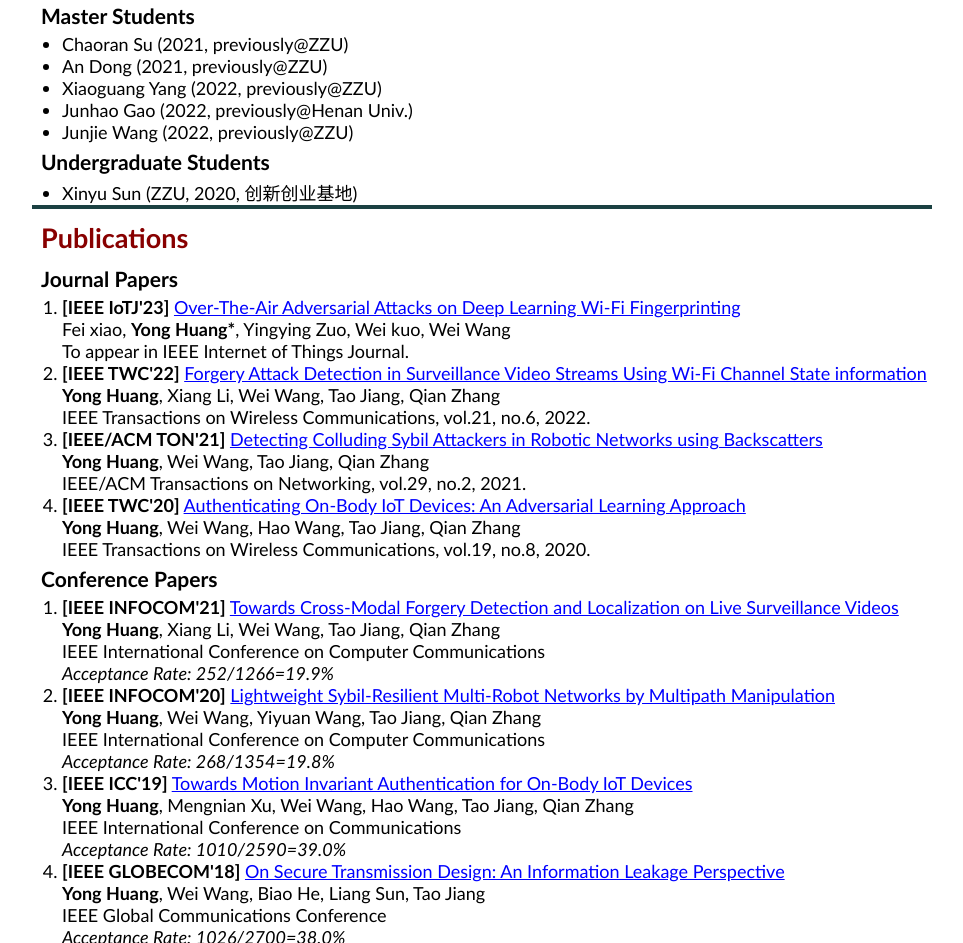
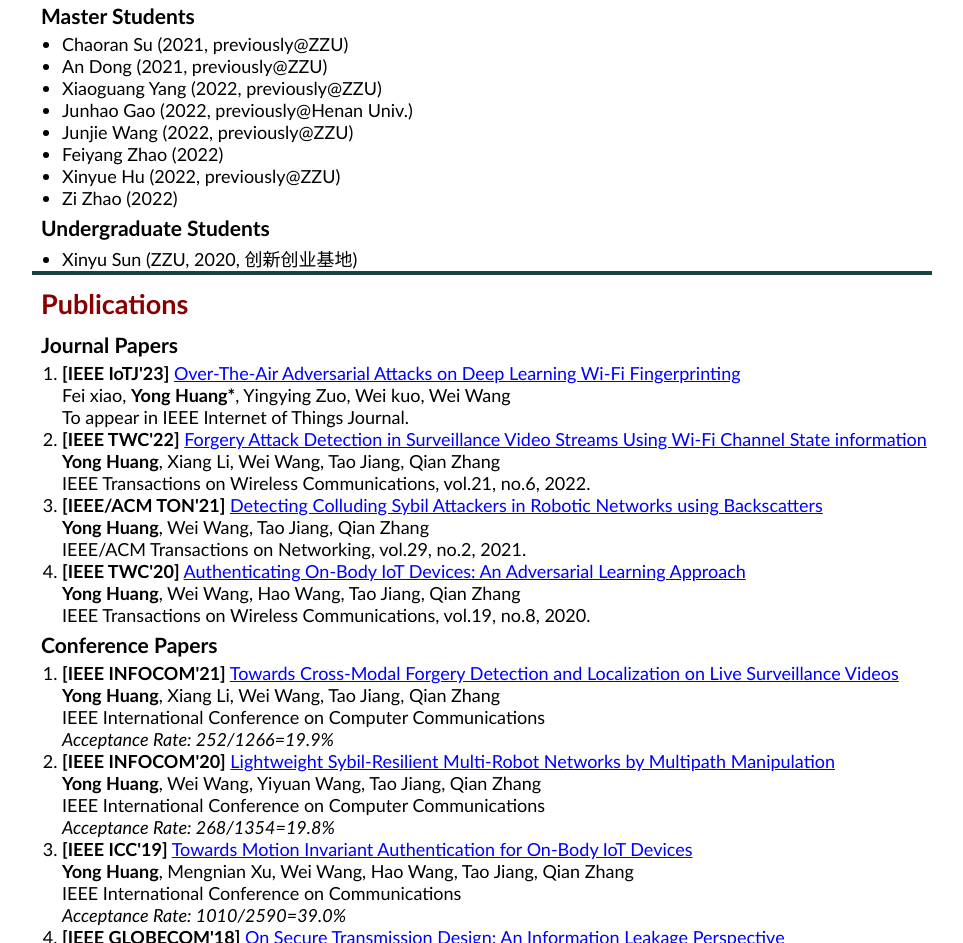
Before and after one commit to PhyGroup/phygroup.github.io, a plain HTML site: page index.html in a window 1280 px wide. Shown: the part 1506-2449 px from the top of the page, without its empty margins (163-1126 px from the left). Drawn offline with Linux system fonts and the light colour scheme.

Commit message:
Update
students

```diff
--- a/index.html
+++ b/index.html
@@ -211,6 +211,9 @@
                             <li>Xiaoguang Yang (2022, previously@ZZU)</li>
                             <li>Junhao Gao (2022, previously@Henan Univ.)</li>
                             <li>Junjie Wang (2022, previously@ZZU)</li>
+                            <li>Feiyang Zhao (2022)</li>
+                            <li>Xinyue Hu (2022, previously@ZZU)</li>
+                            <li>Zi Zhao (2022)</li>
                         </ul>
                     </span>
 
```
